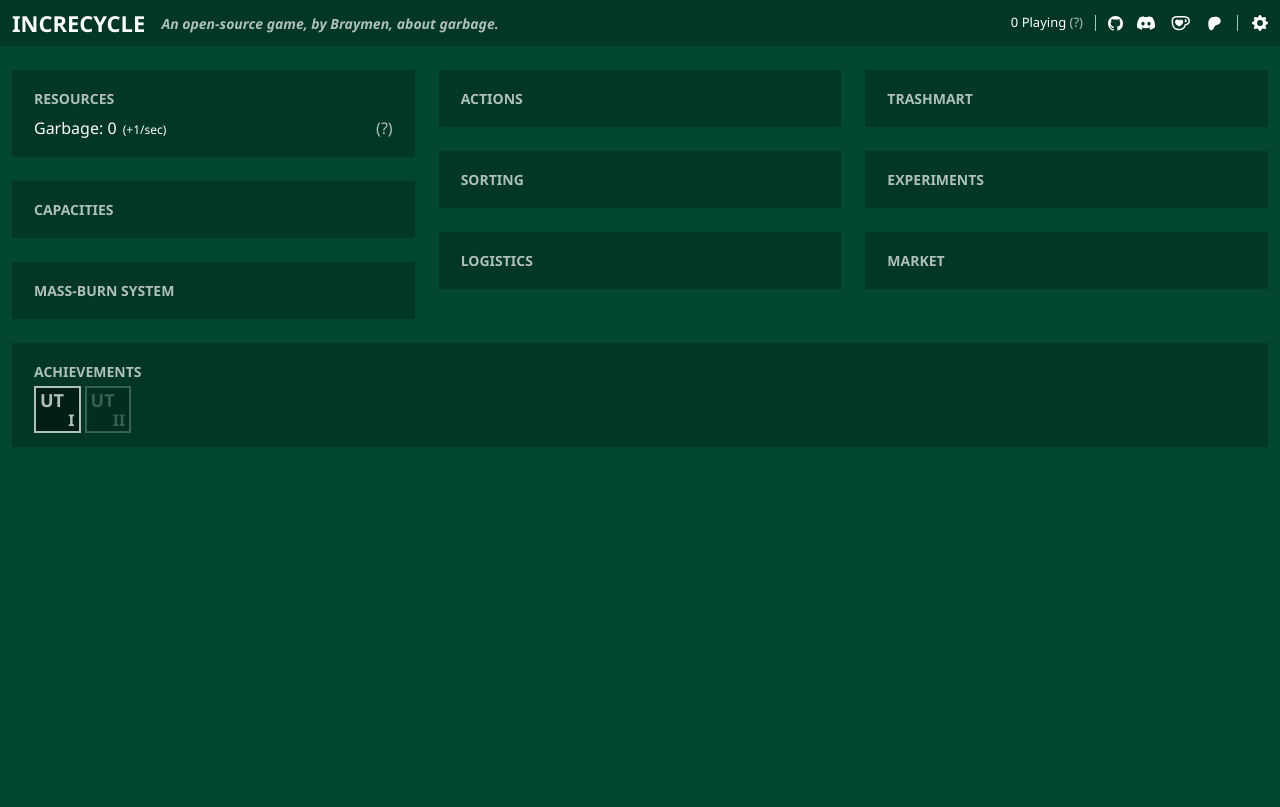
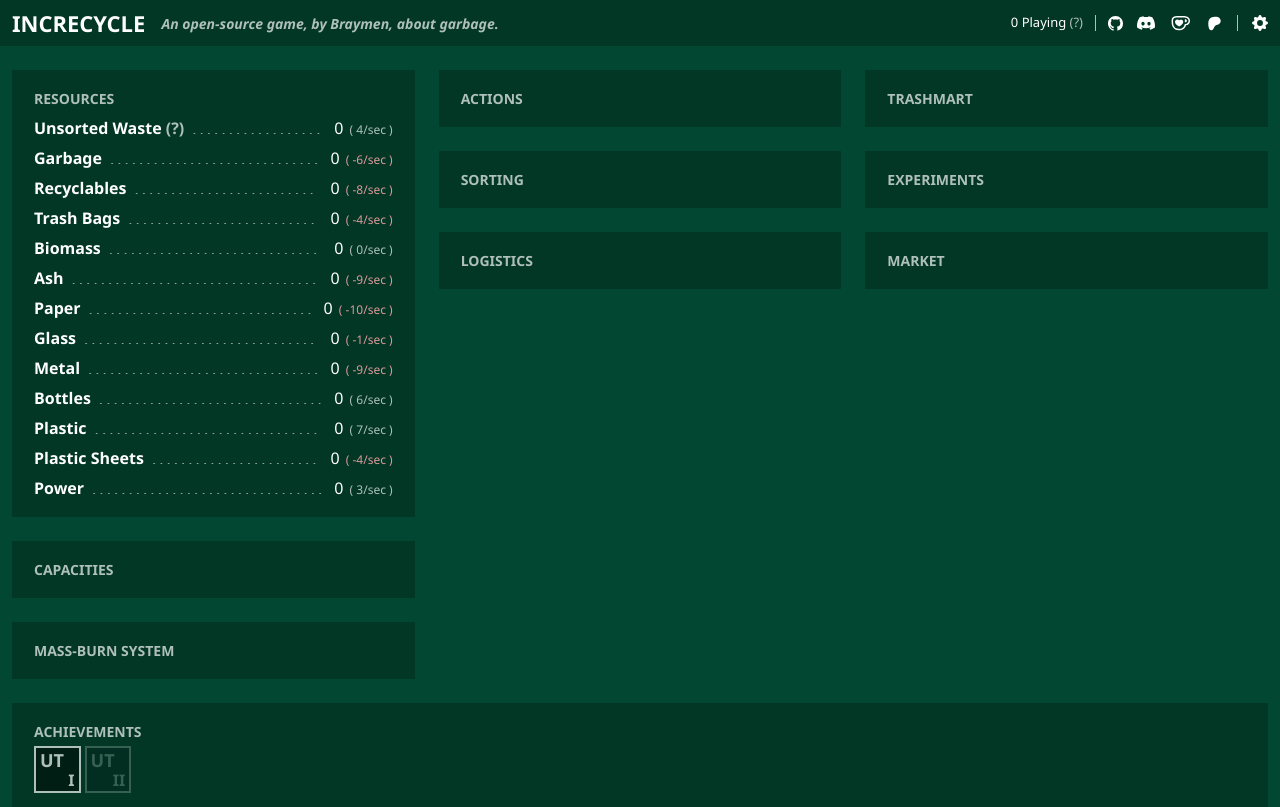
Before and after one commit to braymen/increcycle, a React (Vite) app: page / in a window 1280 px wide. Built offline with nearby package versions, Linux system fonts and the light colour scheme; no server answers.

Commit message:
feat: dots leader and resources display

```diff
--- a/src/content/resources.ts
+++ b/src/content/resources.ts
@@ -8,6 +8,7 @@ interface Resource {
 export const ResourcesJSON: Resource[] = [
     {
         name: 'Unsorted Waste',
+        description: 'Most basic form of municiple waste',
     },
     {
         name: 'Garbage',
@@ -17,6 +18,9 @@ export const ResourcesJSON: Resource[] = [
     },
     {
         name: 'Trash Bags',
+    },
+    {
+        name: 'Biomass',
     },
     {
         name: 'Ash',
--- a/src/ui/components/ResourceLine.tsx
+++ b/src/ui/components/ResourceLine.tsx
@@ -11,21 +11,29 @@ interface Props {
 function ResourceLine({ primaryText, amount, secondaryText, ratePerSecond, helperText }: Props) {
     return (
         <p>
-            <span>
-                <span style={{}}>{primaryText}:</span> {amount}{' '}
-                <span style={{ fontSize: '12px', marginLeft: '2px' }}>
-                    ({ratePerSecond && ratePerSecond >= 0 ? '+' : '-'}
-                    {ratePerSecond}/sec)
-                </span>
-            </span>
-            <span style={{ float: 'right' }}>
-                {secondaryText}{' '}
-                {helperText && (
-                    <span className="help-marker" data-tooltip="As you pick up cans, you use up a bag." data-tooltip-align="left">
-                        (?)
+            <div className="resource-line">
+                <div className="resource-line-left">
+                    {primaryText}{' '}
+                    {helperText && (
+                        <span className="help-marker" data-tooltip="As you pick up cans, you use up a bag." data-tooltip-align="">
+                            (?)
+                        </span>
+                    )}
+                </div>
+                <div className="resource-line-dots"></div>
+                <div className="resource-line-right">
+                    {amount}{' '}
+                    <span
+                        style={{
+                            fontSize: '12px',
+                            marginLeft: '2px',
+                            color: !ratePerSecond ? '#afc0ba' : ratePerSecond > 0 ? '#afc0ba' : '#dc9b9b',
+                        }}
+                    >
+                        ( {ratePerSecond}/sec )
                     </span>
-                )}
-            </span>
+                </div>
+            </div>
         </p>
     )
 }
--- a/src/ui/styles/App.css
+++ b/src/ui/styles/App.css
@@ -200,6 +200,7 @@ button:active {
     z-index: 1;
     width: max-content;
     max-width: min(200px, calc(100vw - 32px));
+    white-space: normal;
     padding: 4px 8px;
     padding-bottom: 8px;
     border: 2px solid #65857a;
@@ -218,6 +219,38 @@ button:active {
     bottom: auto;
     margin-top: 2px;
     margin-bottom: 0;
+}
+
+.resource-line {
+    display: flex;
+    align-items: baseline;
+    width: 100%;
+    gap: 8px;
+}
+
+.resource-line-left {
+    font-weight: 600;
+    white-space: nowrap;
+    flex-shrink: 0;
+}
+
+.resource-line-dots {
+    flex: 1 1 auto;
+    min-width: 0;
+    height: 1em;
+    overflow: hidden;
+    word-wrap: break-word;
+    color: var(--text-muted);
+    letter-spacing: 3px;
+}
+
+.resource-line-dots:after {
+    content: '...........................................................';
+}
+
+.resource-line-right {
+    white-space: nowrap;
+    flex-shrink: 0;
 }
 
 @media (max-width: 1024px) {
--- a/src/ui/views/Resources.tsx
+++ b/src/ui/views/Resources.tsx
@@ -1,10 +1,25 @@
+import { getResource, ResourcesJSON } from '../../content/resources'
 import Panel from '../components/Panel'
 import ResourceLine from '../components/ResourceLine'
+import { useGameState } from '../state/GameContext'
 
 function Resources() {
+    const state = useGameState()
+
     return (
         <Panel title="Resources">
-            <ResourceLine primaryText="Garbage" amount={0} ratePerSecond={1} helperText="Test" />
+            {ResourcesJSON.map((r) => {
+                const ratePerSecond = Math.round(Math.random() * 20 - 10)
+                const playerResource = getResource(r.name, state)
+                return (
+                    <ResourceLine
+                        primaryText={r.name}
+                        amount={playerResource}
+                        ratePerSecond={ratePerSecond}
+                        helperText={r.description}
+                    />
+                )
+            })}
         </Panel>
     )
 }
```
